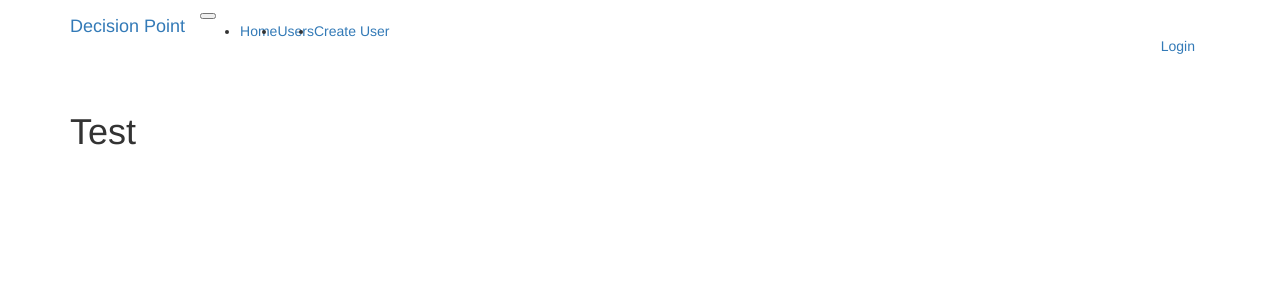
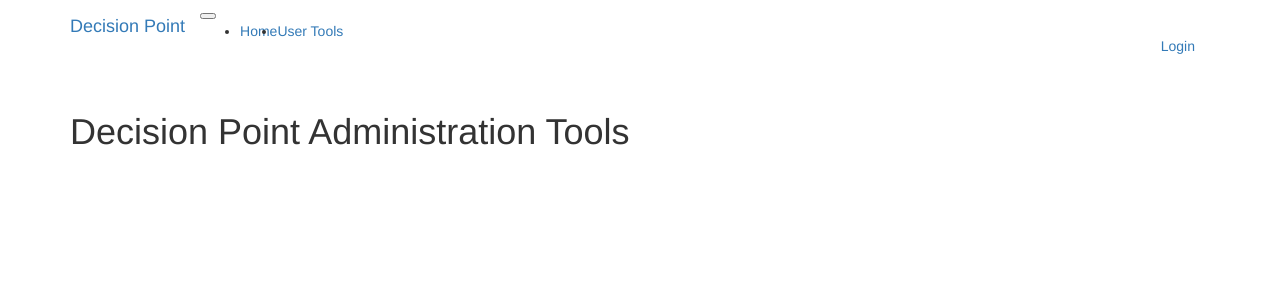
Before and after one commit to bglassmaker/account_manager, a Flask app: page / in a window 1280 px wide. Shown: the top 300 px of the page. Run offline with Flask 2, Linux system fonts and the light colour scheme; some libraries are stand-ins or nearby versions.

Commit message:
Moved nav into dropdown

```diff
--- a/app/employees/routes.py
+++ b/app/employees/routes.py
@@ -72,4 +72,4 @@ def unlock_account():
 def users():
     users = get_all_accounts(current_user)
 
-    return render_template('employees/users.html', users=users)
+    return render_template('employees/users.html', users=users, title='All Users')
--- a/app/templates/base.html
+++ b/app/templates/base.html
@@ -1,7 +1,7 @@
 {% extends 'bootstrap/base.html' %}
 
 {% block title %}
-  {{ title }}
+  Decision Point : {{ title }}
 {% endblock %}
 {% block navbar %}
   <nav class="navbar navbar-expand-lg navbar-light bg-light">
@@ -14,8 +14,15 @@
       <div class="collapse navbar-collapse" id="navbarSupportedContent">
         <ul class="navbar-nav mr-auto">
           <li class="nav-item active"><a class="nav-link" href="{{ url_for('main.index') }}">Home</a></li>
-          <li class="nav-item"><a class="nav-link" href="{{ url_for('employees.users') }}">Users</a></li>
-          <li class="nav-item"><a class="nav-link" href="{{ url_for('employees.create_user') }}">Create User</a></li>
+          <li class="nav-item dropdown">
+            <a class="nav-link dropdown-toggle" href="#" id="usersDropdown" role="button" data-toggle="dropdown" aria-haspopup="true" aria-expanded="false">
+              User Tools
+            </a>
+            <div class="dropdown-menu" aria-labelledby="usersDropdown">
+              <a class="dropdown-item" href="{{ url_for('employees.users') }}">All Users</a>
+              <a class="dropdown-item" href="{{ url_for('employees.create_user') }}">Create User</a>
+            </div>
+          </li>
         </ul>
         <ul class="nav navbar-nav navbar-right">
           {% if current_user.is_anonymous %}
--- a/app/templates/index.html
+++ b/app/templates/index.html
@@ -1,7 +1,7 @@
 {% extends 'base.html' %}
 
 {% block app_content %}
-    <h1>Test</h1>
+    <h1>Decision Point Administration Tools</h1>
     {{ current_user.data }}
     {{ current_user.password }}
 {% endblock %}
```
